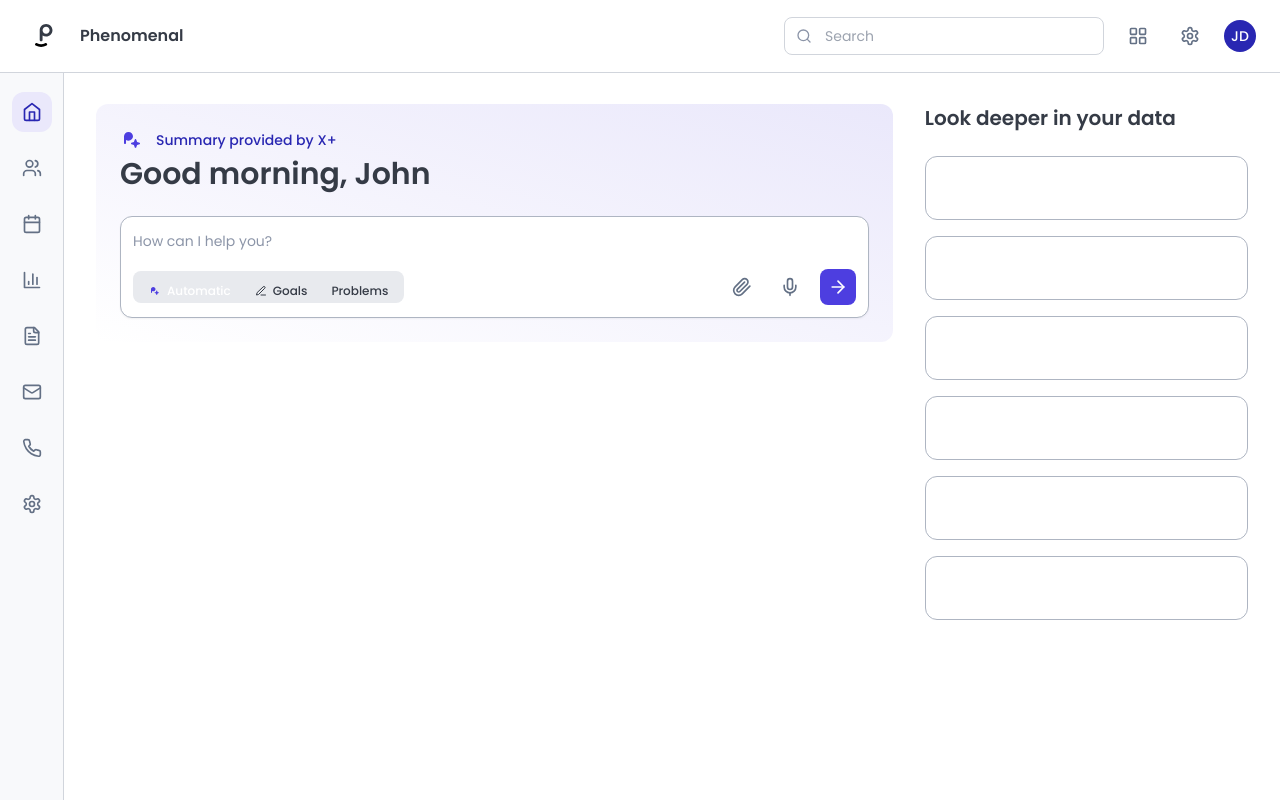
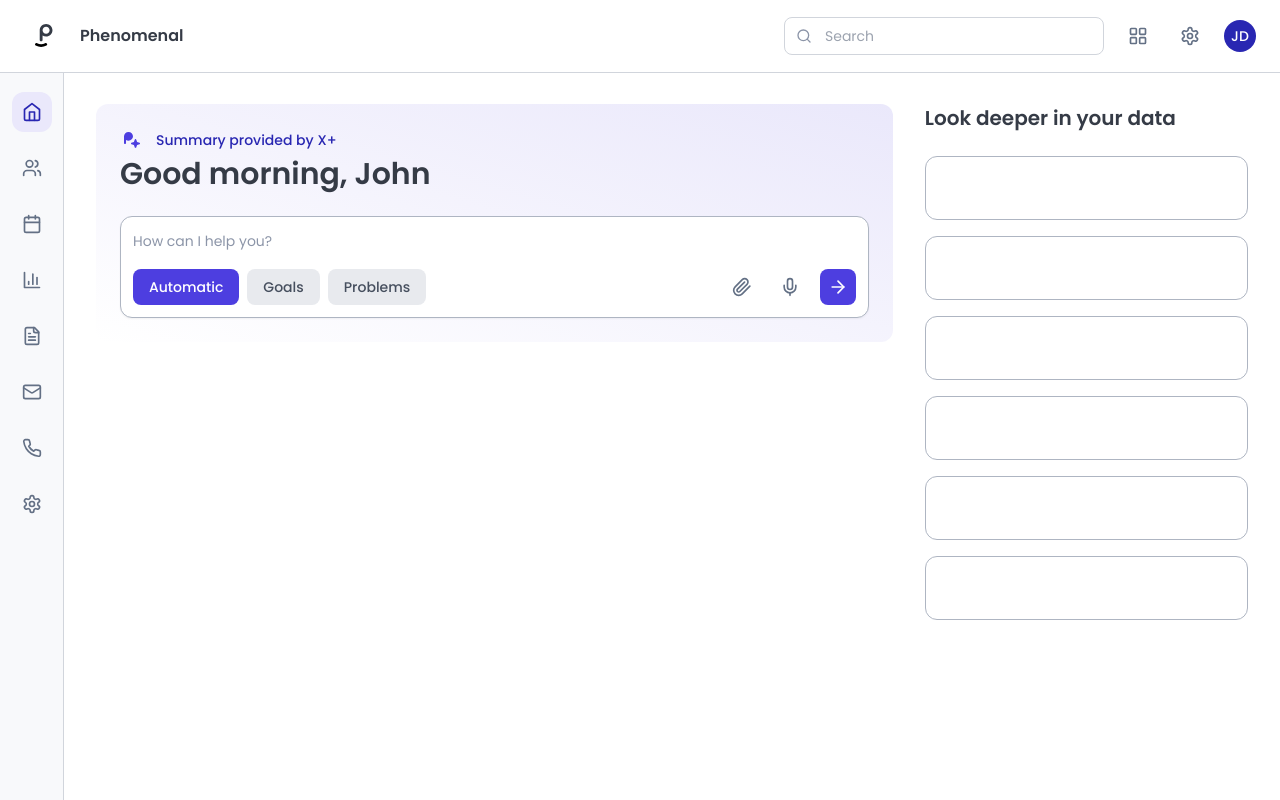
Before and after one commit to pdr-21/ph-style-guide, a React (Vite) app: page / in a window 1280 px wide. Built offline with nearby package versions, Linux system fonts and the light colour scheme.

Commit message:
Updated ChatInput.tsx

```diff
--- a/src/components/dashboard/ChatInput.tsx
+++ b/src/components/dashboard/ChatInput.tsx
@@ -1,29 +1,11 @@
 import React, { useState } from 'react';
-import { Paperclip, Mic, ArrowRight, Edit3 } from 'lucide-react';
-import ToggleSwitch from '../ui/ToggleSwitch';
-import SparkleIcon from '../icons/SparkleIcon';
+import { Paperclip, Mic, ArrowRight } from 'lucide-react';
 
 const ChatInput: React.FC = () => {
   const [inputValue, setInputValue] = useState('');
-  const [activeTab, setActiveTab] = useState('automatic');
+  const [activeTab, setActiveTab] = useState('Automatic');
 
-  // Define toggle options with icons
-  const toggleOptions = [
-    {
-      id: 'automatic',
-      label: 'Automatic',
-      icon: SparkleIcon
-    },
-    {
-      id: 'goals',
-      label: 'Goals',
-      icon: Edit3
-    },
-    {
-      id: 'problems',
-      label: 'Problems'
-    }
-  ];
+  const tabs = ['Automatic', 'Goals', 'Problems'];
 
   return (
     <div className="w-full">
@@ -40,15 +22,24 @@ const ChatInput: React.FC = () => {
           />
         </div>
 
-        {/* Bottom section with toggle and actions */}
+        {/* Bottom section with tabs and actions */}
         <div className="flex items-center justify-between">
-          {/* Toggle Switch */}
-          <ToggleSwitch
-            options={toggleOptions}
-            activeOptionId={activeTab}
-            onOptionChange={setActiveTab}
-            className="h-8"
-          />
+          {/* Tabs */}
+          <div className="flex items-center space-x-2">
+            {tabs.map((tab) => (
+              <button
+                key={tab}
+                onClick={() => setActiveTab(tab)}
+                className={`px-4 py-2 rounded-lg text-sm font-poppins font-medium transition-colors ${
+                  activeTab === tab
+                    ? 'bg-b-200 text-white'
+                    : 'bg-n-50 text-n-400 hover:bg-n-100 hover:text-n-500'
+                }`}
+              >
+                {tab}
+              </button>
+            ))}
+          </div>
 
           {/* Action buttons */}
           <div className="flex items-center space-x-3">
```
